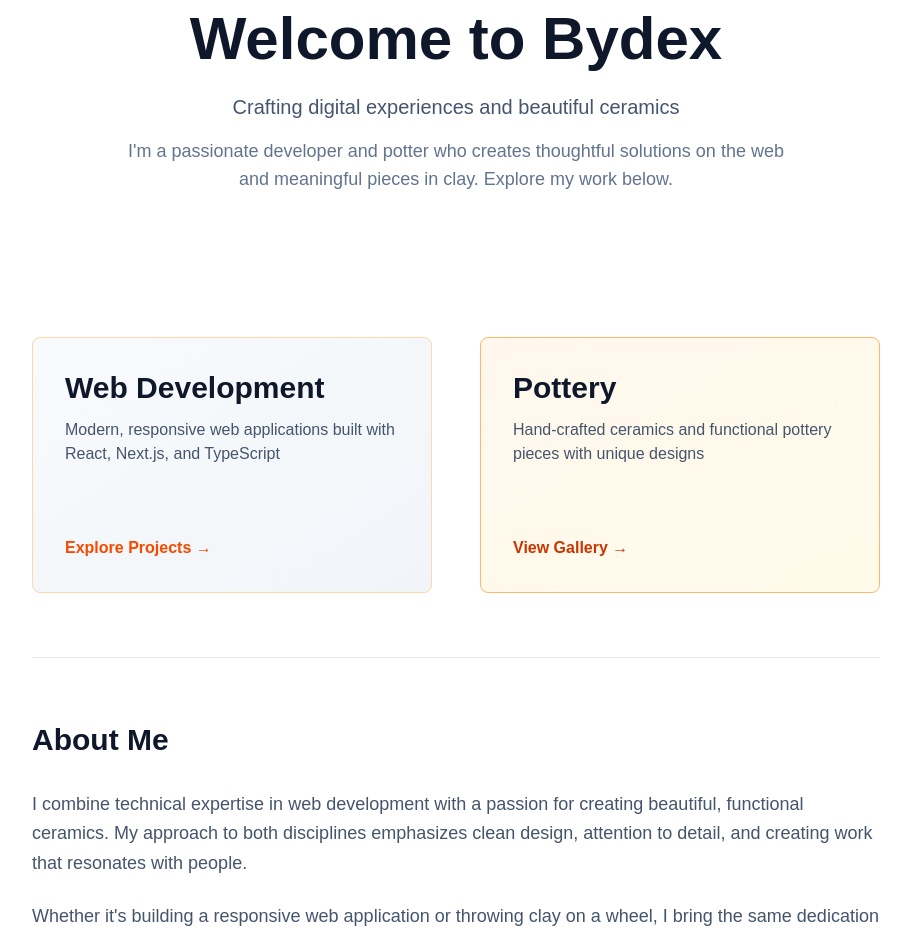
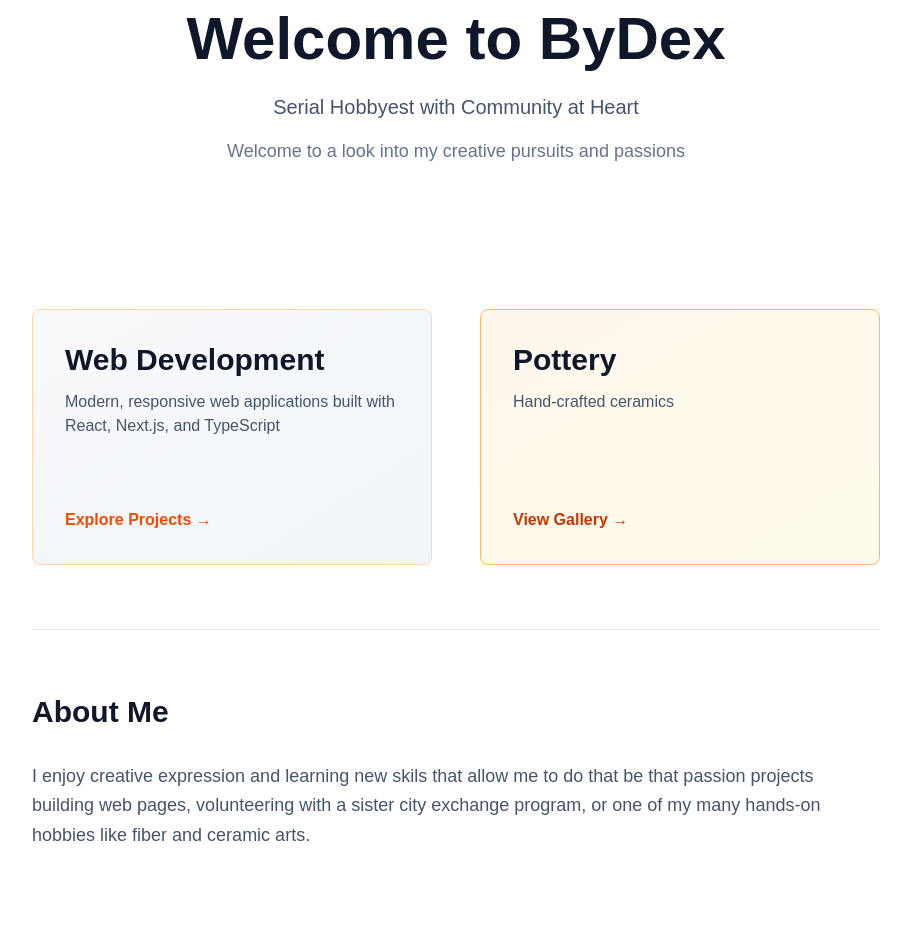
Before and after one commit to CodeByDex/bydex-web, a Next.js app: page / in a window 1280 px wide. Shown: the part 360-1296 px from the top of the page, without its empty margins (184-1095 px from the left). Built offline with nearby package versions, Linux system fonts and the light colour scheme.

Commit message:
updated home page content

```diff
--- a/app/page.tsx
+++ b/app/page.tsx
@@ -9,7 +9,7 @@ export default function Home() {
         <div className="mb-8 flex justify-center">
           <Image
             src="/branding/Makers Mark.png"
-            alt="Bydex Logo"
+            alt="ByDex Logo"
             width={120}
             height={120}
             priority
@@ -17,7 +17,7 @@ export default function Home() {
           />
           <Image
             src="/branding/Makers Mark White.png"
-            alt="Bydex Logo"
+            alt="ByDex Logo"
             width={120}
             height={120}
             priority
@@ -25,14 +25,13 @@ export default function Home() {
           />
         </div>
         <h1 className="text-5xl md:text-6xl font-bold mb-6 text-slate-900 dark:text-white">
-          Welcome to Bydex
+          Welcome to ByDex
         </h1>
         <p className="text-xl text-slate-600 dark:text-slate-300 mb-4">
-          Crafting digital experiences and beautiful ceramics
+          Serial Hobbyest with Community at Heart
         </p>
         <p className="text-lg text-slate-500 dark:text-slate-400 max-w-2xl mx-auto">
-          I&apos;m a passionate developer and potter who creates thoughtful solutions on the web
-          and meaningful pieces in clay. Explore my work below.
+          Welcome to a look into my creative pursuits and passions
         </p>
       </section>
 
@@ -66,7 +65,7 @@ export default function Home() {
                   Pottery
                 </h2>
                 <p className="text-slate-600 dark:text-slate-300">
-                  Hand-crafted ceramics and functional pottery pieces with unique designs
+                  Hand-crafted ceramics
                 </p>
               </div>
               <div className="text-orange-700 dark:text-orange-300 font-semibold flex items-center">
@@ -83,13 +82,8 @@ export default function Home() {
           About Me
         </h2>
         <p className="text-lg text-slate-600 dark:text-slate-300 mb-6 leading-relaxed">
-          I combine technical expertise in web development with a passion for creating beautiful,
-          functional ceramics. My approach to both disciplines emphasizes clean design, attention to detail,
-          and creating work that resonates with people.
-        </p>
-        <p className="text-lg text-slate-600 dark:text-slate-300 leading-relaxed">
-          Whether it&apos;s building a responsive web application or throwing clay on a wheel,
-          I bring the same dedication to craftsmanship and problem-solving to every project.
+          I enjoy creative expression and learning new skils that allow me to do that be that passion projects building web pages,
+          volunteering with a sister city exchange program, or one of my many hands-on hobbies like fiber and ceramic arts.
         </p>
       </section>
     </main>
```
